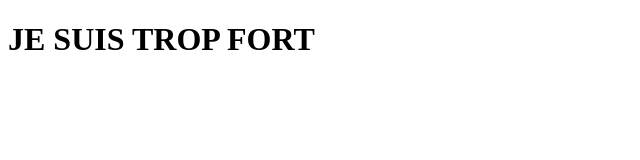
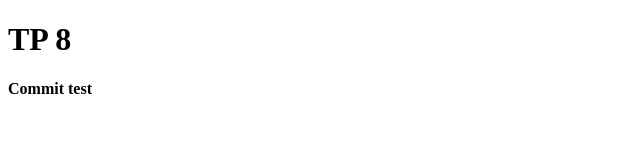
Before and after one commit to Sp3ctr4s/tp8, a plain HTML site: page index.html in a window 1280 px wide. Shown: the whole page, without its empty margins (0-640 px from the left). Drawn offline with Linux system fonts and the light colour scheme.

Commit message:
Modifications importantes

```diff
--- a/index.html
+++ b/index.html
@@ -5,6 +5,7 @@
     <title>TP n°08</title>
   </head>
   <body>
-    <h1>JE SUIS TROP FORT</h1>
+    <h1>TP 8</h1>
+    <h4>Commit test</h4>
   </body>
 </html>
```
Also changed, not shown: 1 other file.
